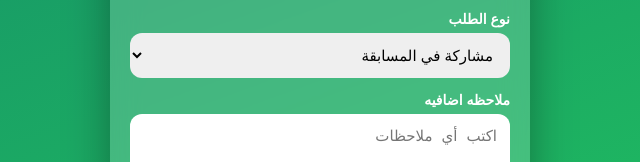
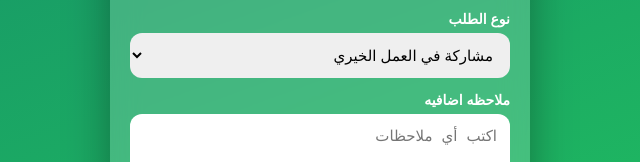
Before and after one commit to abdogamer854/Keys-of-Goodness, a plain HTML site: page index.html in a window 1280 px wide. Shown: the part 638-800 px from the top of the page, 320-960 px from the left. Drawn offline with Linux system fonts and the light colour scheme.

Commit message:
Update index.html

```diff
--- a/index.html
+++ b/index.html
@@ -125,7 +125,7 @@ button:hover{
 
   <label>نوع الطلب</label>
   <select id="service">
-    <option>مشاركة في المسابقة</option>
+    <option>مشاركة في العمل الخيري</option>
     <option>مساعدة مالية</option>
     <option>مساعدة غذائية</option>
     <option>مساعدة طبية</option>
```
